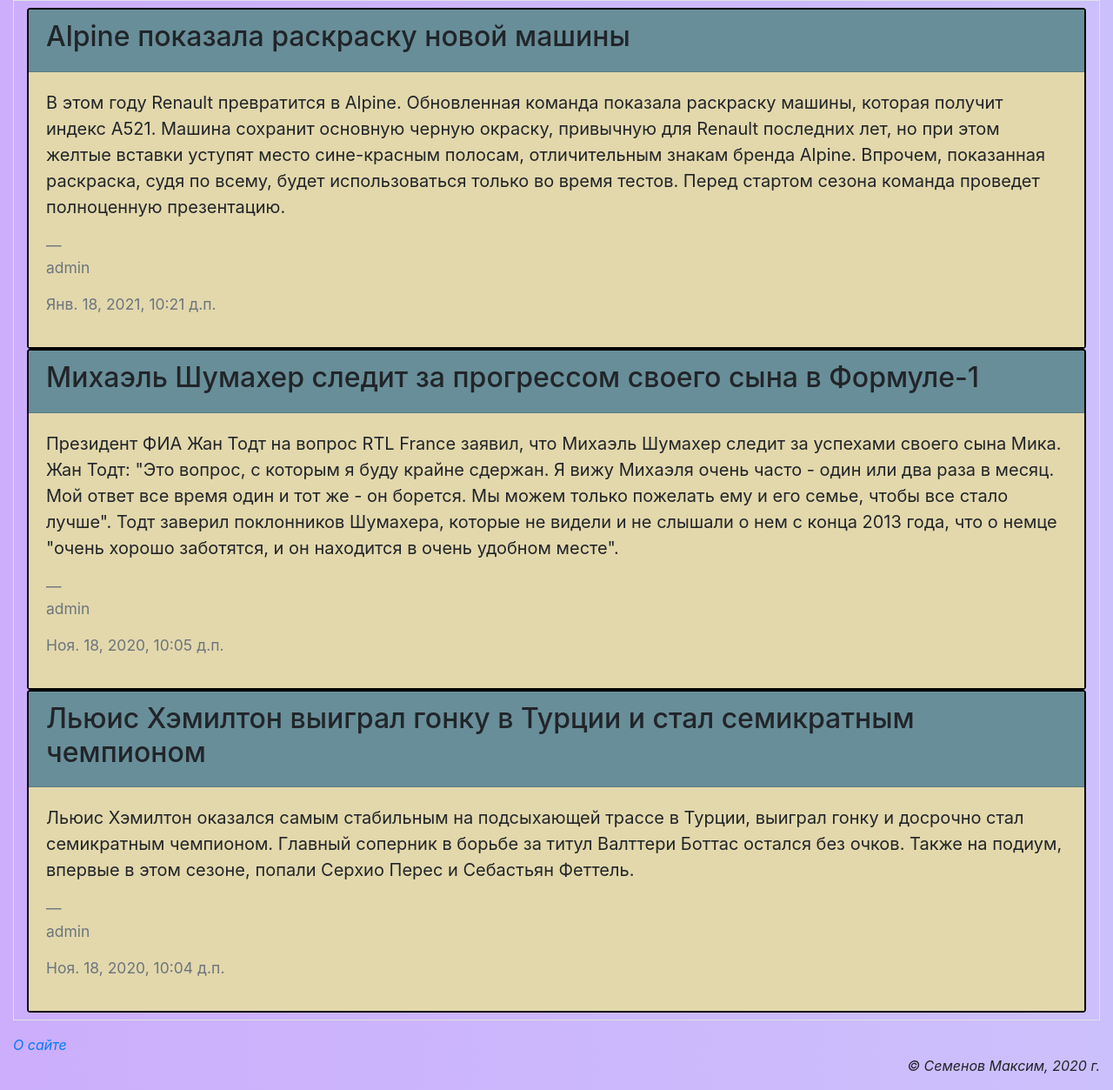
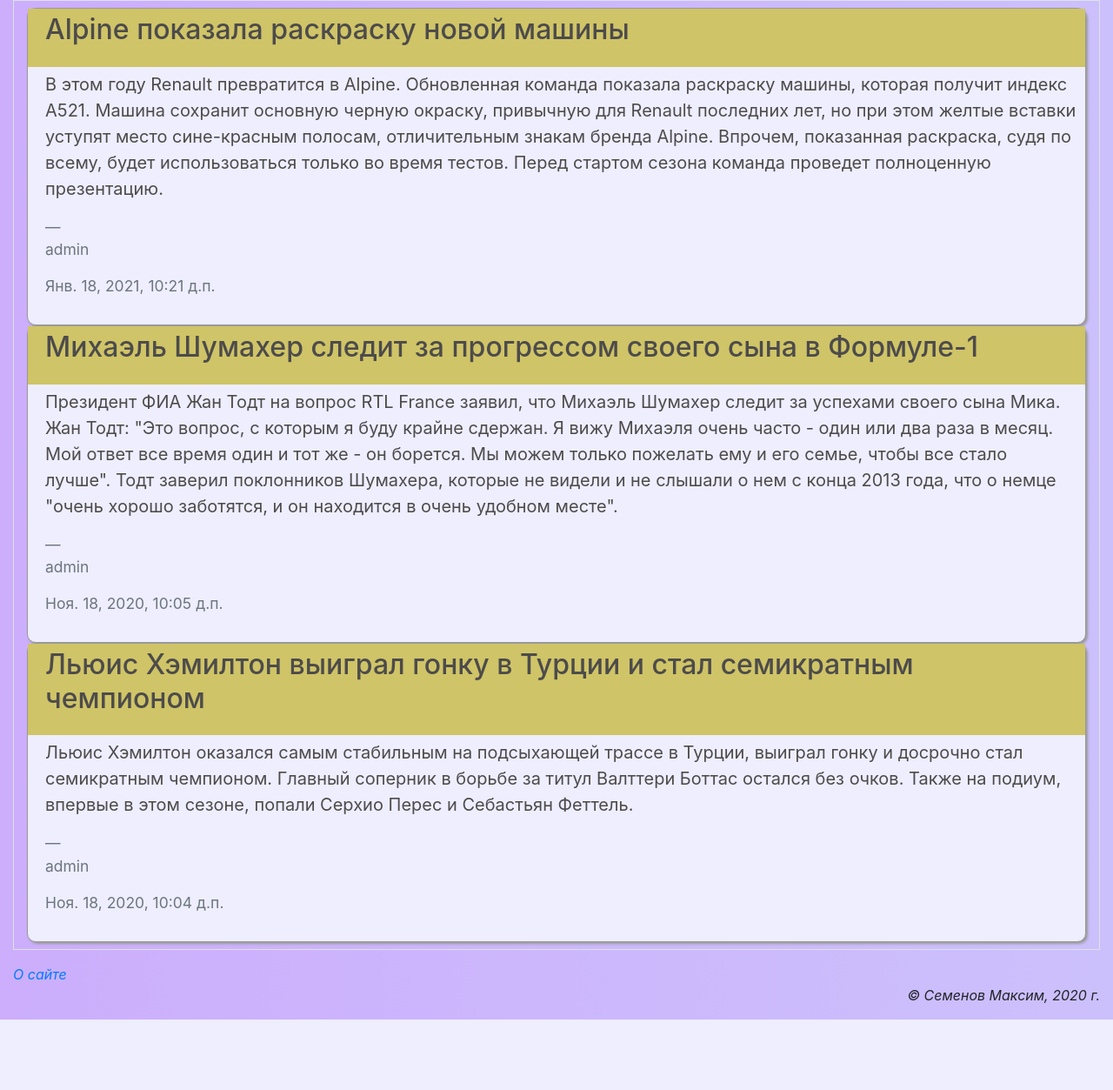
Before and after one commit to Flosters/Formula-one, a Django app: page / in a window 1280 px wide. Shown: the part 207-1460 px from the top of the page at 87% size. After the commit the page ends 1379 px from the top, so only its background shows below. Run offline with Django 3.2, Linux system fonts and the light colour scheme; data comes from the database, SQL or seed files in the repository; both versions use the stored data as it was after the commit; some libraries are stand-ins or nearby versions.

Commit message:
published

```diff
--- a/formula_one/settings.py
+++ b/formula_one/settings.py
@@ -23,7 +23,7 @@
 SECRET_KEY = '0j4mxm03an9nc*1zaeg%ka2o(f5a+)72^_x&33$g4rnu0g8jvn'
 
 # SECURITY WARNING: don't run with debug turned on in production!
-DEBUG = True
+DEBUG = False
 
 ALLOWED_HOSTS = []
 
@@ -50,6 +50,7 @@
 ]
 
 MIDDLEWARE = [
+    'django.middleware.http.ConditionalGetMiddleware',
     'django.middleware.security.SecurityMiddleware',
     'django.contrib.sessions.middleware.SessionMiddleware',
     'corsheaders.middleware.CorsMiddleware',
--- a/main/static/main/style.css
+++ b/main/static/main/style.css
@@ -39,10 +39,25 @@
 	text-align: center;
 }
 
+.feed {
+       background-color: #EEF;
+       color: #4D4B4B;
+          border: 1px solid #999999;
+       border-radius: 10px 10px;
+       -moz-border-radius: 10px 10px;
+       -webkit-border-radius: 10px 10px;
+       box-shadow: 2px 2px 3px #999;
+      -webkit-box-shadow: 2px 2px 3px #999;
+      -moz-box-shadow: 2px 2px 3px #999;
+
+}
+
 .feed-header {
-	background-color: #688E99;
+         background-color: #CFC467;
+         padding: 5px 10px 15px 20px;
 }
 
 .feed-body {
-	background-color: #E3D8AC;
+	         padding: 5px 10px 15px 20px;
+
 }
--- a/main/templates/main/driver_detail.html
+++ b/main/templates/main/driver_detail.html
@@ -50,6 +50,8 @@
     </tr>
   </tbody>
 </table>
+<p>*На момент окончания сезона 2020</p>
+
 
 <h3>Биография</h3>
 <p>{{ driver.biography }}</p>
--- a/main/templates/main/index.html
+++ b/main/templates/main/index.html
@@ -4,12 +4,12 @@
 {% block title %}Новости{% endblock %}
 {% block content %}
 	{% for post in posts %}
-	<div class="card">
-  		<div class="card-header feed-header">
+		<div class="feed">
+	  		<div class="feed-header">
 				<h2>{{ post.title }}</h2>
 			</div>
 
-		<div class="card-body feed-body">
+			<div class="feed-body">
 		    	<blockquote class="blockquote mb-0">
 		      	<p>{{ post.content }}</p>
 		      	<footer class="blockquote-footer"><p>{{ post.author }} <p>{{ post.created_at }}</p> </p> </cite></footer>
--- a/main/views.py
+++ b/main/views.py
@@ -14,6 +14,7 @@
 from django.contrib.auth import logout
 from django.contrib import messages
 from django.core.paginator import Paginator
+from django.views.decorators.cache import cache_page
 
 from .models import AdvUser, Driver, Team, Track, Comment, Post
 from .forms import ChangeUserInfoForm, RegisterUserForm, UserCommentForm, GuestCommentForm
@@ -148,6 +149,8 @@
 	"""Уведомление об успешной смене пароля"""
 	template_name = 'main/password_reset_complete.html'
 
+# кеширование страницы 600 сек
+@cache_page(600)
 def by_drivers(request):
 	"""Вывод всех пилотов"""
 	drivers = Driver.objects.all()
@@ -161,18 +164,21 @@
 	context = {'page': page, 'drivers': page.object_list}
 	return render(request, 'main/by_drivers.html', context)
 
+@cache_page(600)
 def by_teams(request):
 	"""Вывод всех команд"""
 	teams = Team.objects.all()
 	context = {'teams': teams}
 	return render(request, 'main/by_teams.html', context)
 
+@cache_page(600)
 def by_tracks(request):
 	"""Вывод всех трасс"""
 	tracks = Track.objects.all()
 	context = {'tracks': tracks}
 	return render(request, 'main/by_tracks.html', context)
 
+@cache_page(600)
 def team_detail(request, pk):
 	"""Подробно о команде"""
 	team = get_object_or_404(Team, pk=pk)
@@ -180,6 +186,7 @@
 	context = {'team': team, 'drivers': drivers}
 	return render(request, 'main/team_detail.html', context)
 
+@cache_page(600)
 def driver_detail(request, pk):
 	"""Подробно о гонщике"""
 	driver = get_object_or_404(Driver, pk=pk)
@@ -209,6 +216,7 @@
 	context = {'driver': driver, 'comments': comments, 'form': form}
 	return render(request, 'main/driver_detail.html', context)
 
+@cache_page(600)
 def track_detail(request, pk):
 	"""Подробно о трассе"""
 	track = get_object_or_404(Track, pk=pk)
```
Also changed, not shown: f1.sqlite3. Lines whose indentation alone changed are shown as unchanged.
